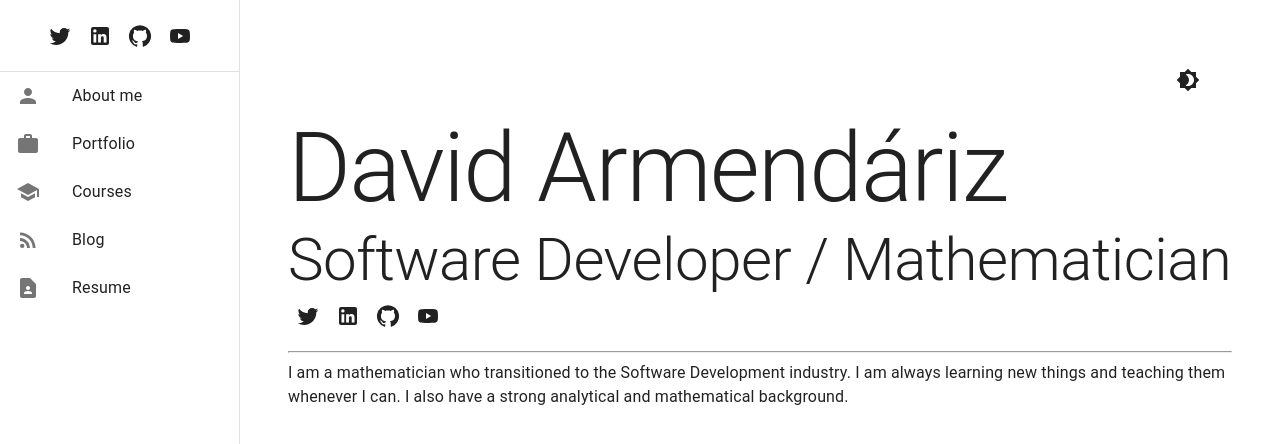
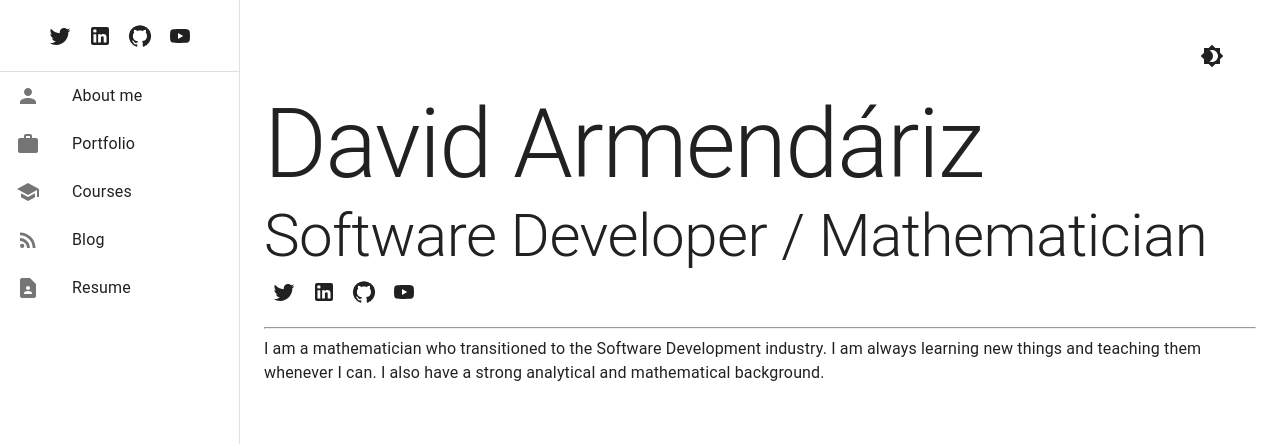
Before and after one commit to DavidArmendariz/personal-website, a Next.js app: page / in a window 1280 px wide. Shown: the top 444 px of the page. Built offline with nearby package versions, Linux system fonts and the light colour scheme.

Commit message:
Fixed portfolio cards styles

```diff
--- a/app-components/Layout/Layout.tsx
+++ b/app-components/Layout/Layout.tsx
@@ -49,9 +49,9 @@ const Layout: React.FC = ({ children }) => {
   const renderDrawer = () => (
     <Box role="presentation" onClick={handleDrawerToggle}>
       <List>
-        <SocialMediaListItem>
+        <ListItem sx={{ justifyContent: 'center', flexWrap: 'wrap' }}>
           <SocialMedia />
-        </SocialMediaListItem>
+        </ListItem>
         <Divider />
         {NAV_LINKS.map(({ id, name, path, Icon }) => (
           <Link key={id} href={path} passHref>
@@ -68,7 +68,7 @@ const Layout: React.FC = ({ children }) => {
   );
 
   return (
-    <Root>
+    <Box sx={{ display: 'flex' }}>
       <AppBar
         position="fixed"
         sx={{
@@ -111,24 +111,22 @@ const Layout: React.FC = ({ children }) => {
           </StyledDrawer>
         )}
       </Box>
-      <MainComponent
+      <Box
         component="main"
         sx={{
+          flexGrow: 1,
+          p: 3,
           width: { md: `calc(100% - ${DRAWER_WIDTH}px)` },
         }}
       >
         <Toolbar>{!smallScreen && <DarkMode />}</Toolbar>
         {children}
-      </MainComponent>
-    </Root>
+      </Box>
+    </Box>
   );
 };
 
 export default Layout;
-
-const Root = styled(Box)`
-  display: flex;
-`;
 
 const StyledDrawer = styled(Drawer)`
   .MuiDrawer-paper {
@@ -136,13 +134,3 @@ const StyledDrawer = styled(Drawer)`
     width: ${DRAWER_WIDTH}px;
   }
 `;
-
-const SocialMediaListItem = styled(ListItem)`
-  justify-content: center;
-  flex-wrap: wrap;
-`;
-
-const MainComponent = styled(Box)`
-  flex-grow: 1;
-  padding: 3rem;
-`;
--- a/app-components/PortfolioCard/PortfolioCard.tsx
+++ b/app-components/PortfolioCard/PortfolioCard.tsx
@@ -19,7 +19,14 @@ const PortfolioCard: React.FC<PortfolioCardProps> = ({
   repoUrl,
 }) => {
   return (
-    <Card sx={{ maxWidth: 345, minWidth: 270 }}>
+    <Card
+      sx={{
+        maxWidth: 345,
+        minWidth: 270,
+        display: 'flex',
+        flexDirection: 'column',
+      }}
+    >
       <CardMedia
         component="img"
         alt="portfolio item"
@@ -30,11 +37,20 @@ const PortfolioCard: React.FC<PortfolioCardProps> = ({
         <Typography gutterBottom variant="h5" component="div">
           {title}
         </Typography>
-        <Typography variant="body2" color="text.secondary">
+        <Typography
+          sx={{
+            display: '-webkit-box',
+            overflow: 'hidden',
+            WebkitBoxOrient: 'vertical',
+            WebkitLineClamp: 3,
+          }}
+          variant="body2"
+          color="text.secondary"
+        >
           {summary}
         </Typography>
       </CardContent>
-      <CardActions>
+      <CardActions sx={{ mt: 'auto' }}>
         {repoUrl && (
           <Button onClick={() => window.open(repoUrl)} size="small">
             Go to repo
--- a/pages/portfolio.tsx
+++ b/pages/portfolio.tsx
@@ -21,10 +21,11 @@ const Portfolio: NextPage<{
         container
         columnSpacing={2}
         sx={{ justifyContent: { xs: 'center', lg: 'flex-start' } }}
+        alignItems="stretch"
       >
         {!portfolioItems.length && <span>No portfolio items found</span>}
         {portfolioItems.map(({ title, id, coverImage, summary, repoUrl }) => (
-          <Grid key={id} item xs="auto">
+          <Grid key={id} item xs="auto" sx={{ display: 'flex' }}>
             <PortfolioCard
               title={title}
               coverImage={coverImage}
```
